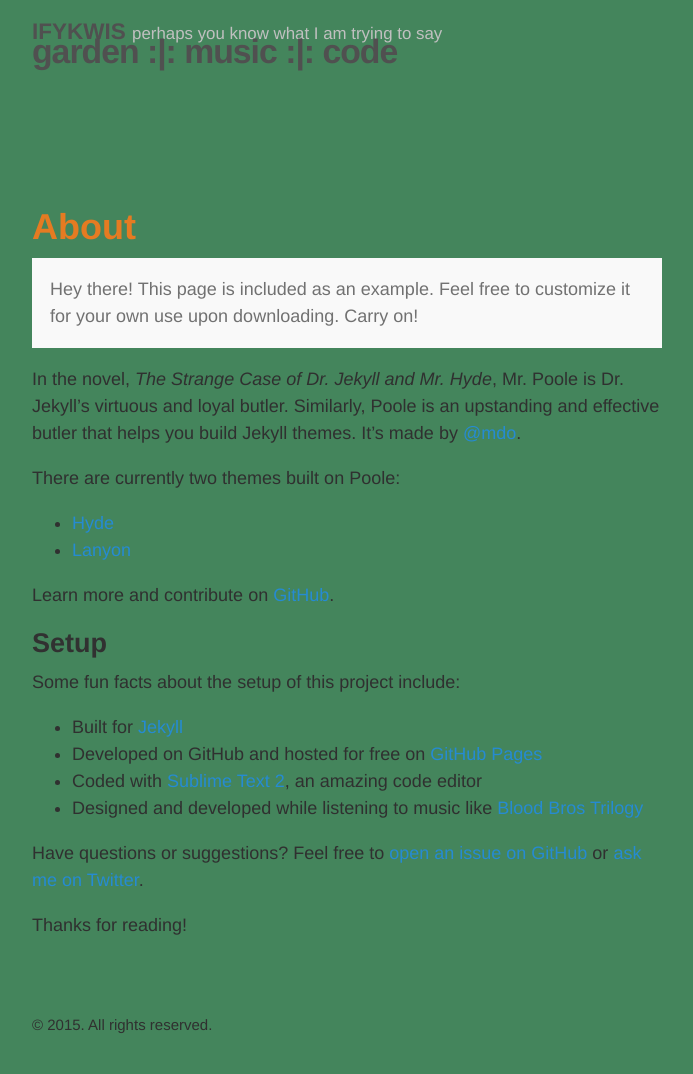
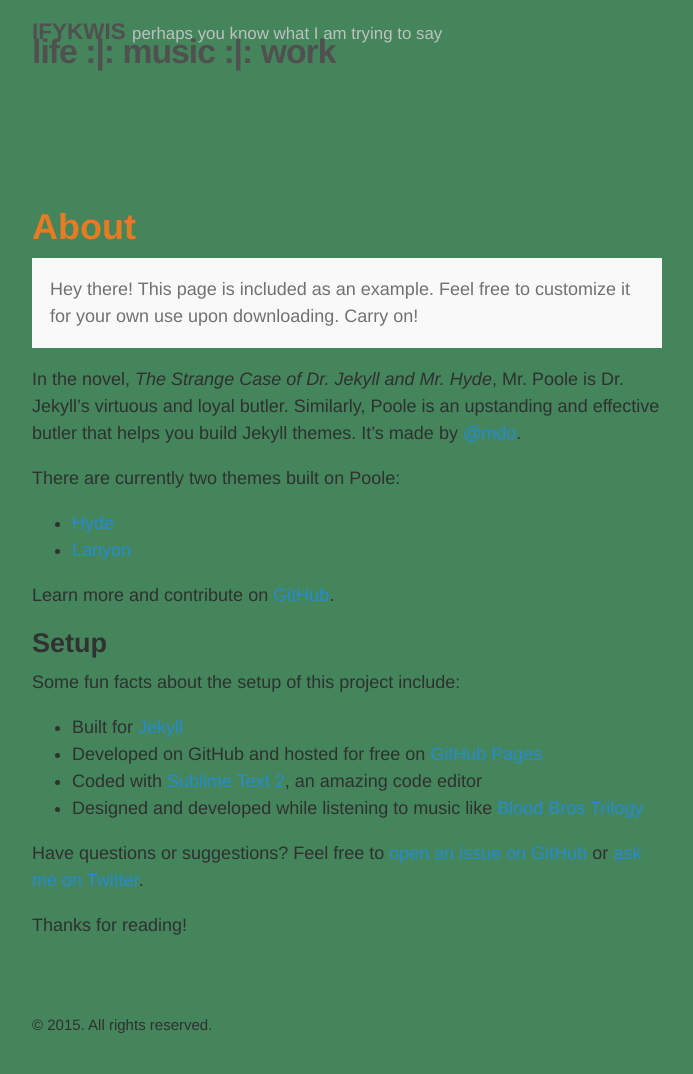
Before and after one commit to jliggett/___jliggett.github.io, a Jekyll site: the page built from about.md, in a window 1280 px wide. Shown: the whole page, without its empty margins (293-986 px from the left). Built offline with Jekyll 4.4.1, drawn with Linux system fonts in a browser that asks for light colours.

Commit message:
Update default.html

```diff
--- a/_layouts/default.html
+++ b/_layouts/default.html
@@ -11,9 +11,9 @@
           <a href="{{ site.baseurl }}/" title="Home">{{ site.title }}</a>
           <small>{{ site.tagline }}</small>
               <div class="slogan">
-                  <a href="/garden.html" class="blue">garden</a> :|:
+                  <a href="/garden.html" class="blue">life</a> :|:
                   <a href="/music.html" class="green">music</a> :|:
-                  <a href="/code.html" class="orange">code</a>
+                  <a href="/code.html" class="orange">work</a>
               </div>
         </h3>
       </header>
```
